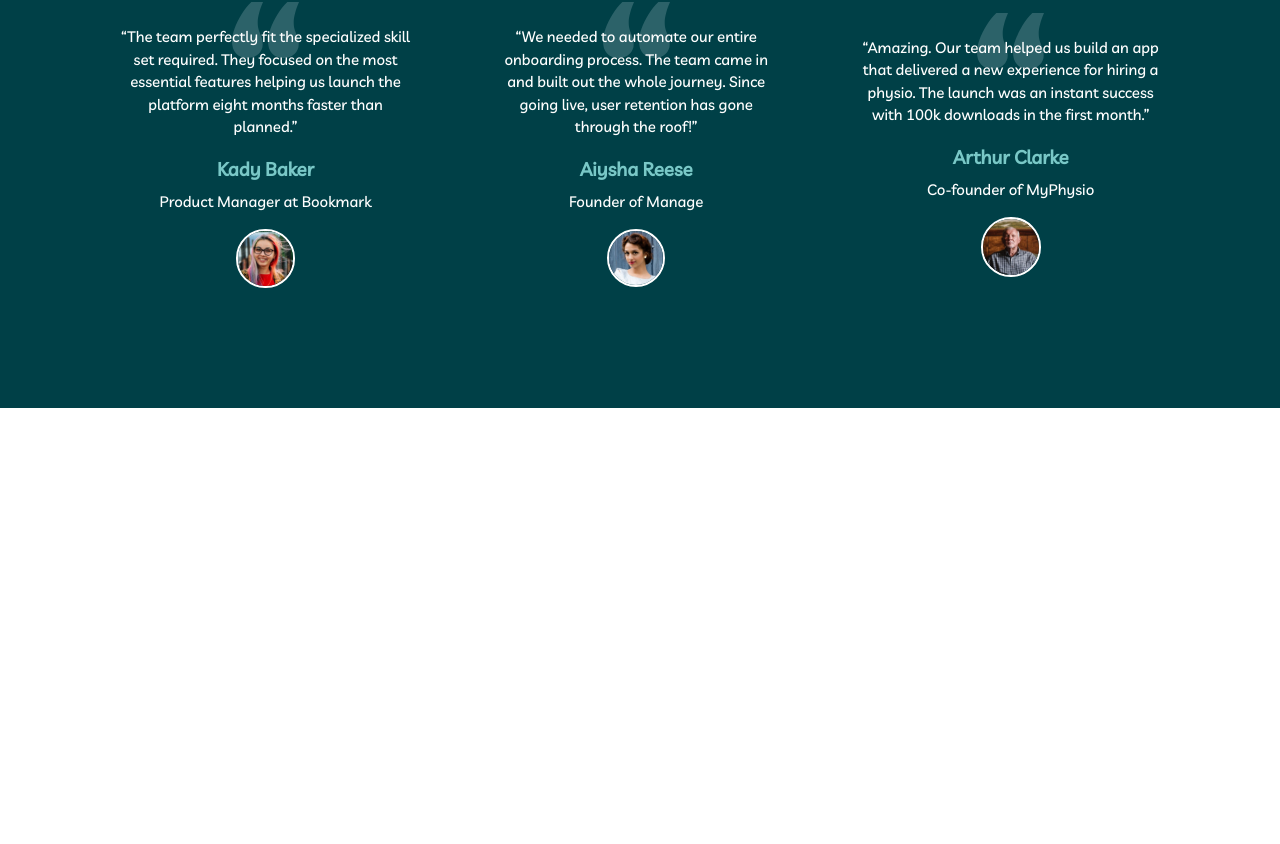
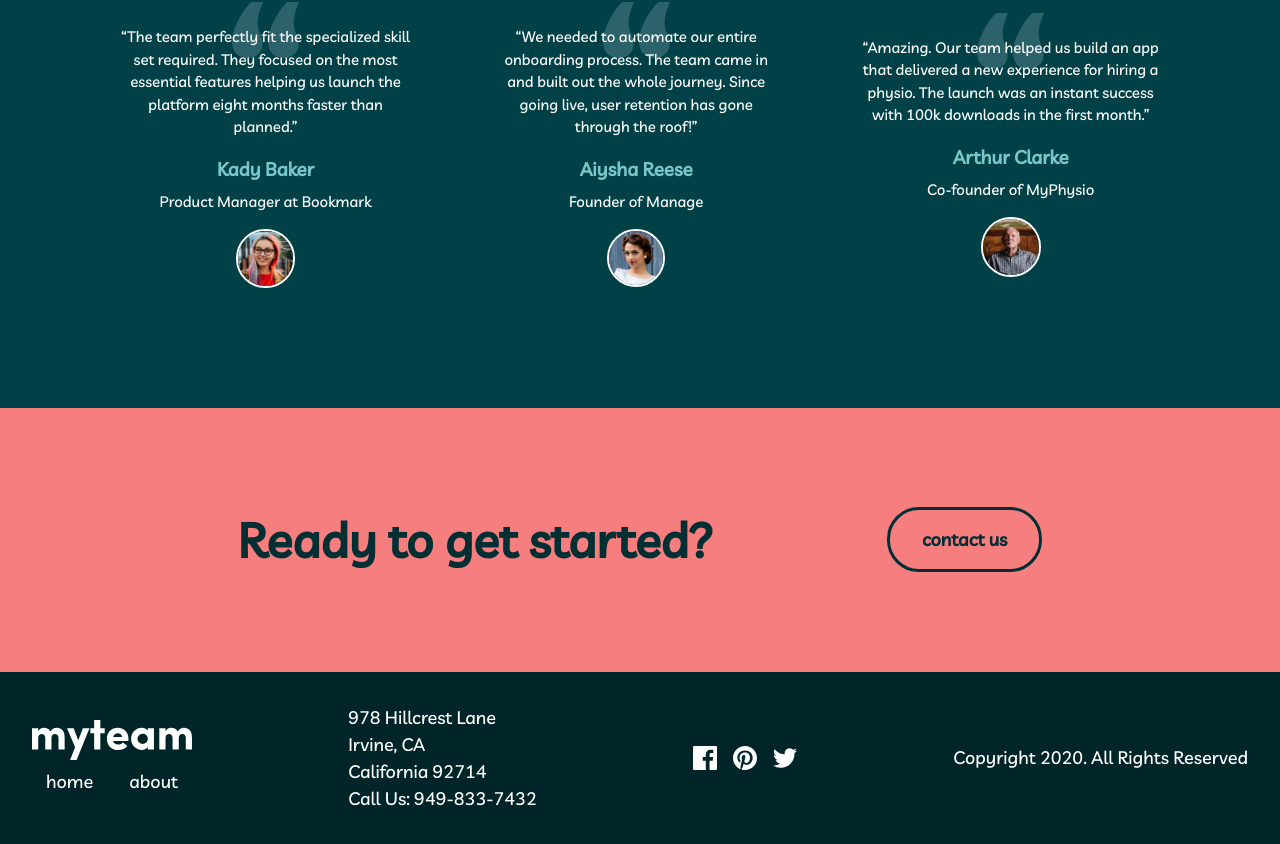
Before and after one commit to JioBautista/myteam-multi-page-website, a React (Vite) app in the folder app/: page / in a window 1280 px wide. Shown: the part 1394-2238 px from the top of the page. Before the commit the page ends 1802 px from the top, so only its background shows below. Built offline with nearby package versions, Linux system fonts and the light colour scheme.

Commit message:
Home page completed

```diff
--- /dev/null
+++ b/app/src/components/Button.jsx
@@ -0,0 +1,8 @@
+import React from "react";
+import styles from "./components.module.scss";
+
+function Button({ children }) {
+  return <button className={styles.btn}>{children}</button>;
+}
+
+export default Button;
--- /dev/null
+++ b/app/src/components/components.module.scss
@@ -0,0 +1,10 @@
+.btn {
+    cursor: pointer;
+    padding: 1rem 2rem;
+    border-radius: 2rem;
+    font-size: 18px;
+    font-weight: bold;
+    color: #012F34;
+    border: 3px solid #012F34;
+    background-color: transparent;
+}
--- /dev/null
+++ b/app/src/footer/Footer.jsx
@@ -0,0 +1,31 @@
+import React from "react";
+import styles from "./footer.module.scss";
+
+function Footer() {
+  return (
+    <div className={styles.container}>
+      <div className={styles.myteam}>
+        <img src="src/assets/logo.svg" />
+        <p>home</p>
+        <p>about</p>
+      </div>
+
+      <div>
+        <p>978 Hillcrest Lane</p>
+        <p>Irvine, CA</p>
+        <p>California 92714</p>
+        <p>Call Us: 949-833-7432</p>
+      </div>
+
+      <div className={styles.icons}>
+        <img src="src/assets/icon-facebook.svg" />
+        <img src="src/assets/icon-pinterest.svg" />
+        <img src="src/assets/icon-twitter.svg" />
+      </div>
+
+      <p>Copyright 2020. All Rights Reserved</p>
+    </div>
+  );
+}
+
+export default Footer;
--- /dev/null
+++ b/app/src/footer/footer.module.scss
@@ -0,0 +1,52 @@
+// Mixins
+@mixin padding {
+    padding: 2rem;
+
+    // @media(min-width:768px) {
+    //     padding: 6rem;
+    // }
+
+    // @media(min-width: 1024px) {
+    //     padding: 8rem;
+    // }
+}
+
+// Footer component - Parent container
+.container {
+    @include padding();
+    background-color: #002529;
+    color: white;
+    text-align: center;
+    display: flex;
+    align-items: center;
+    justify-content: space-between;
+    flex-direction: column;
+    gap: 2rem;
+
+    @media (min-width:768px) {
+        flex-direction: row;
+        text-align: start;
+    }
+    .myteam {
+        color: white;
+        display: grid;
+        grid-template-columns: auto auto;
+        grid-template-areas:
+            "img img"
+            "p p";
+        align-items: center;
+        justify-items: center;
+        gap: 0.50rem;
+
+        img {
+            grid-area: img;
+        }
+    }
+
+    .icons {
+        display: flex;
+        align-items: center;
+        justify-content: center;
+        gap: 1rem;
+    }
+}
--- a/app/src/layout/Layout.jsx
+++ b/app/src/layout/Layout.jsx
@@ -1,5 +1,7 @@
 import React from "react";
 import NavBar from "../navbar/NavBar";
+import Ready from "../pages/home/Ready";
+import Footer from "../footer/Footer";
 import { Outlet } from "react-router-dom";
 
 function Layout() {
@@ -7,6 +9,8 @@ function Layout() {
     <>
       <NavBar />
       <Outlet />
+      <Ready />
+      <Footer />
     </>
   );
 }
--- a/app/src/pages/home/Home.jsx
+++ b/app/src/pages/home/Home.jsx
@@ -2,14 +2,18 @@ import React from "react";
 import Talent from "./Talent";
 import Build from "./Build";
 import Success from "./Success";
+// import Ready from "./Ready";
 import styles from "../../styles/home.module.scss";
 
 function Home() {
   return (
+    // PARENT CONTAINER
     <div className={styles.container}>
+      {/* CHILD CONTAINERS */}
       <Talent />
       <Build />
       <Success />
+      {/* <Ready /> */}
     </div>
   );
 }
--- /dev/null
+++ b/app/src/pages/home/Ready.jsx
@@ -0,0 +1,14 @@
+import React from "react";
+import Button from "../../components/Button";
+import styles from "../../styles/home.module.scss";
+
+function Ready() {
+  return (
+    <div className={styles.ready}>
+      <h2>Ready to get started?</h2>
+      <Button>contact us</Button>
+    </div>
+  );
+}
+
+export default Ready;
--- a/app/src/styles/home.module.scss
+++ b/app/src/styles/home.module.scss
@@ -99,7 +99,6 @@
             flex-direction: row;
         }
     }
-
     .avatar {
         padding: 1.5rem;
         text-align: center;
@@ -124,3 +123,22 @@
         }
     }
 }
+// Ready component - NOTE: LOCATED INSIDE LAYOUT COMPONENT
+.ready {
+    position: relative;
+    @include padding();
+    background-color: #F67E7E;
+    @include flexCenter();
+    flex-direction: column;
+
+    h2 {
+        margin-bottom: 0;
+        color: #012F34;
+        font-size: clamp(32px, 5vw, 48px);
+    }
+
+    @media(min-width: 768px) {
+        flex-direction: row;
+        justify-content: space-evenly;
+    }
+}
```
